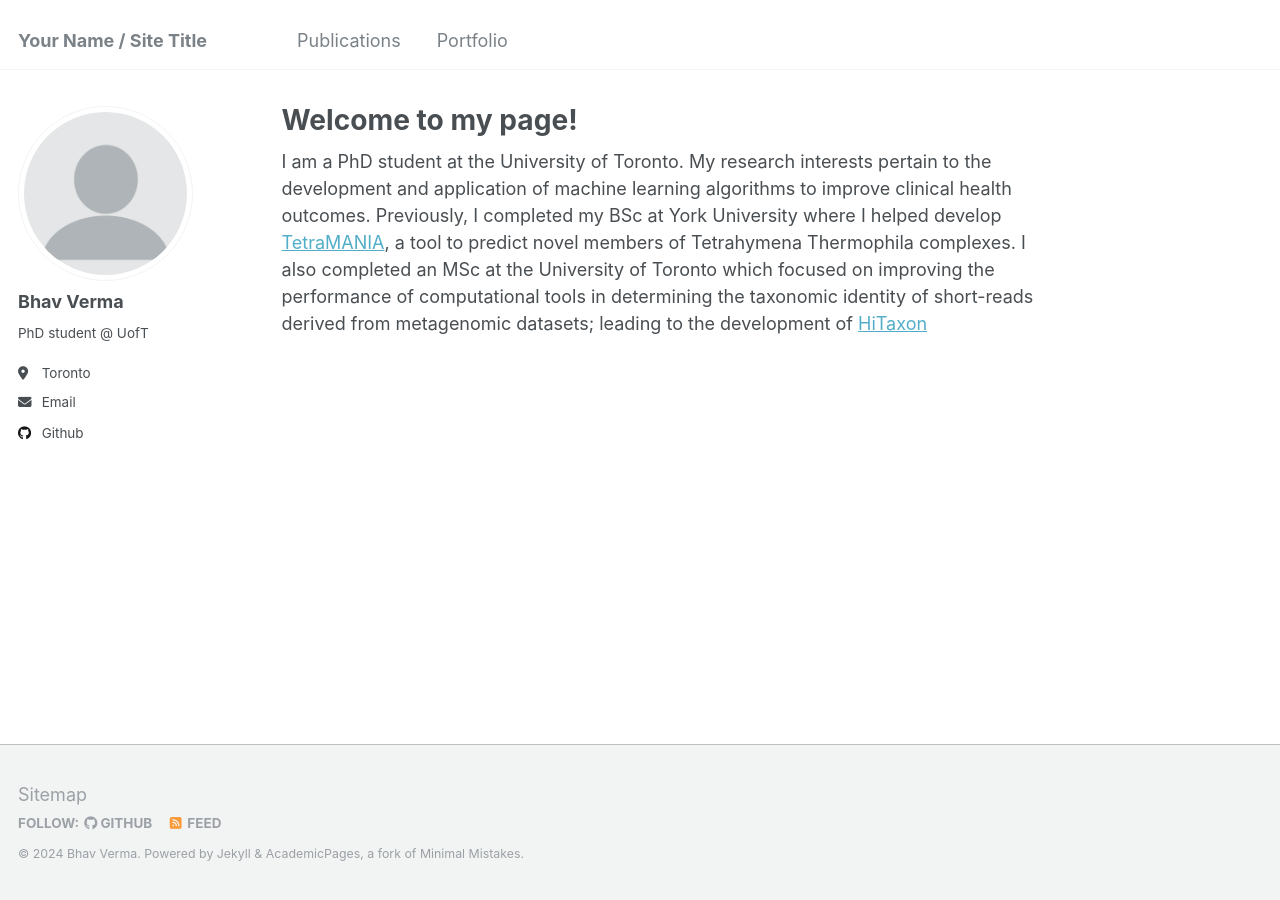
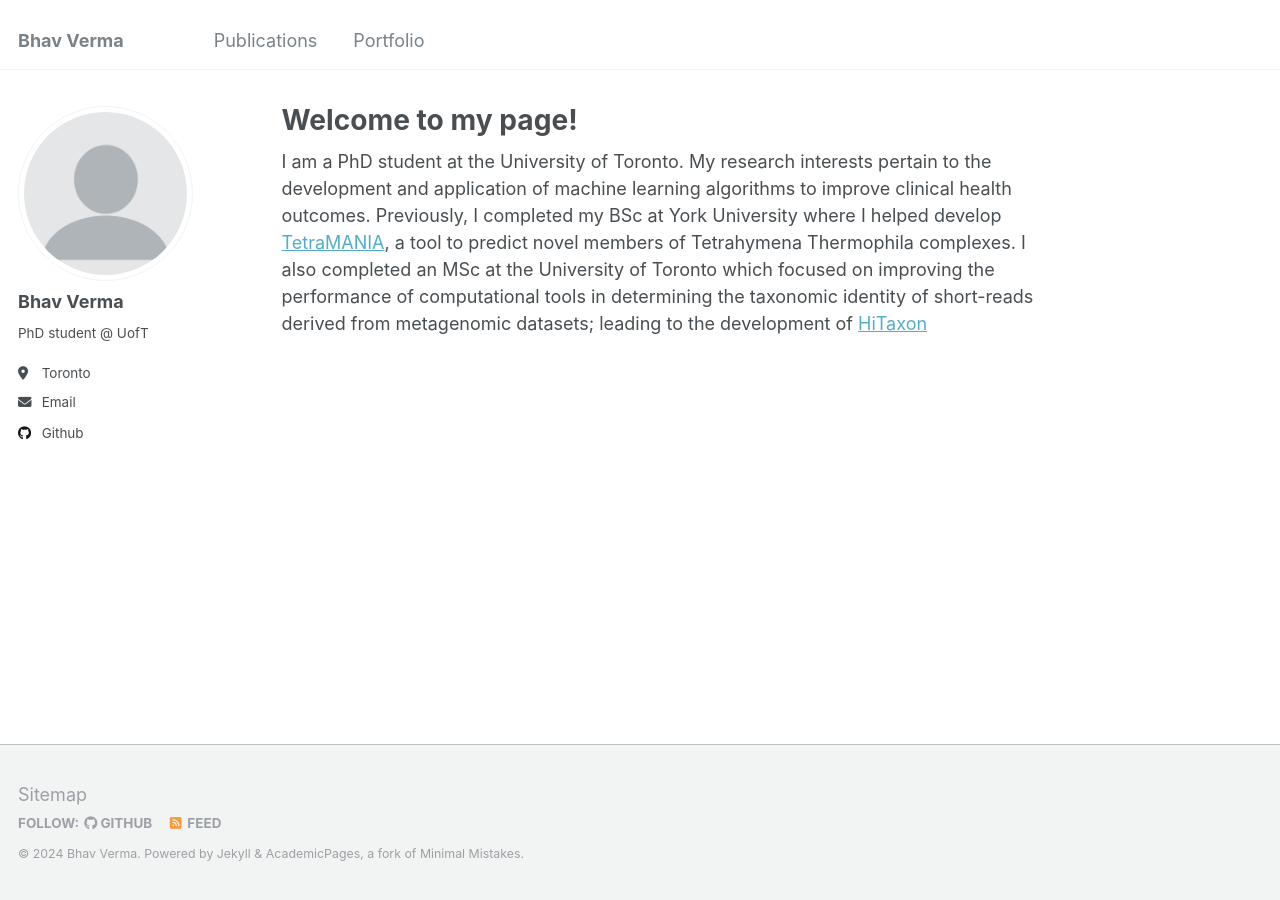
Before and after one commit to bhavverma/bhavverma.github.io, a Jekyll site: the page built from _pages/about.md, in a window 1280 px wide. Built offline with Jekyll 4.4.1, drawn with Linux system fonts in a browser that asks for light colours.

Commit message:
Update _config.yml

```diff
--- a/_config.yml
+++ b/_config.yml
@@ -8,7 +8,7 @@
 
 # Basic Site Settings
 locale                   : "en-US"
-title                    : "Your Name / Site Title"
+title                    : "Bhav Verma"
 title_separator          : "-"
 name                     : &name "Bhav Verma"
 description              : &description "personal description"
```
